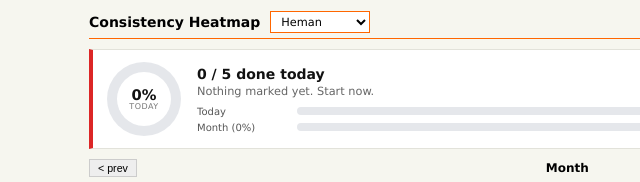
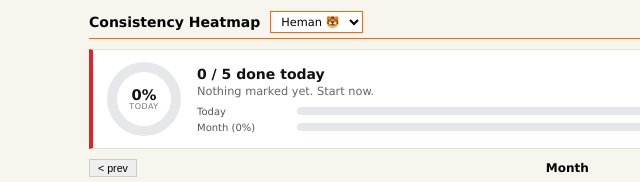
Before and after one commit to hemantcracked/project-redemption, a plain HTML site: page index.html in a window 1280 px wide. Shown: the part 339-521 px from the top of the page, 73-713 px from the left. Drawn offline with Linux system fonts and the light colour scheme; no server answers.

Commit message:
some improvements 2.2

```diff
--- a/index.html
+++ b/index.html
@@ -55,8 +55,8 @@
       <div class="cal-title-group">
         <div class="panel-title" style="margin:0; border:none; padding:0;">Consistency Heatmap</div>
         <select id="calProfileSelect" class="cal-profile-select">
-          <option value="me">Heman</option>
-          <option value="friend">Cute panda</option>
+          <option value="me">Heman 🐯</option>
+          <option value="friend">srilek 🐼</option>
         </select>
       </div>
       <div class="streak-badge" id="streakBadge">🔥 0-day streak</div>
```
